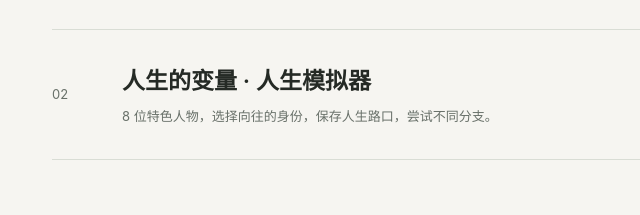
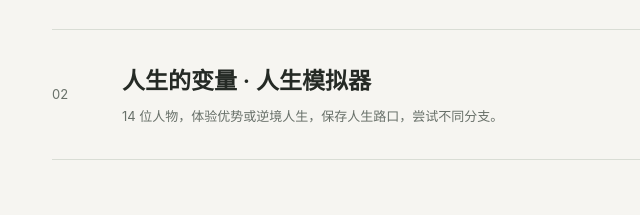
Before and after one commit to RobinShanghai/robinshanghai.github.io, a plain HTML site: page index.html in a window 1280 px wide. Shown: the part 3005-3220 px from the top of the page, 0-640 px from the left. Drawn offline with Linux system fonts and the light colour scheme.

Commit message:
Update V2.1 cast counts, README and development handoff

```diff
--- a/index.html
+++ b/index.html
@@ -172,7 +172,7 @@
             <span class="project-status">打开使用 ↗</span>
           </a>
           <div class="project-row"><span class="project-index">01</span><div><h3>My Life Lab</h3><p>从零开始制作的个人网站</p></div><span class="project-status">进行中</span></div>
-          <a class="project-row" href="./life/"><span class="project-index">02</span><div><h3>人生的变量 · 人生模拟器</h3><p>8 位特色人物，选择向往的身份，保存人生路口，尝试不同分支。</p></div><span class="project-status">开始试玩 ↗</span></a>
+          <a class="project-row" href="./life/"><span class="project-index">02</span><div><h3>人生的变量 · 人生模拟器</h3><p>14 位人物，体验优势或逆境人生，保存人生路口，尝试不同分支。</p></div><span class="project-status">开始试玩 ↗</span></a>
         </div>
       </section>
 
```
Also changed, not shown: 2 other files.
